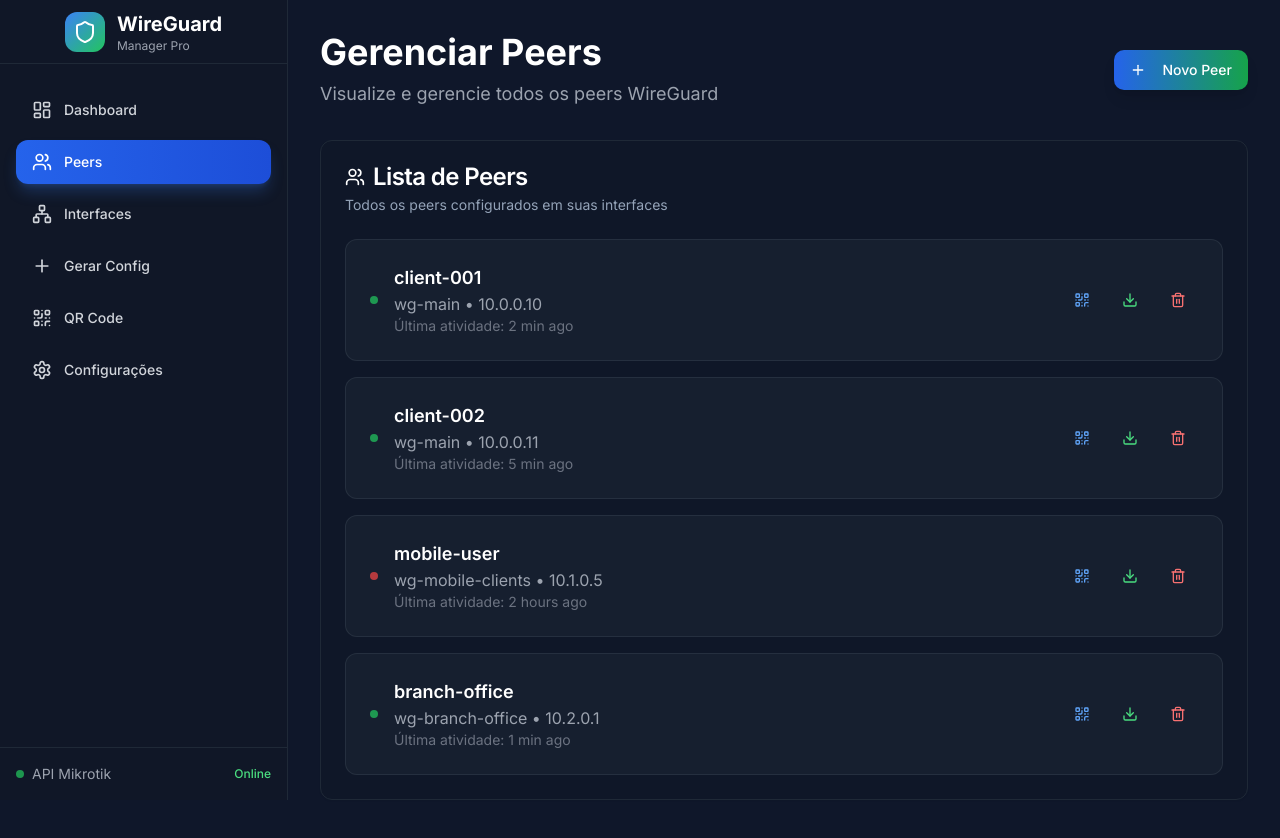
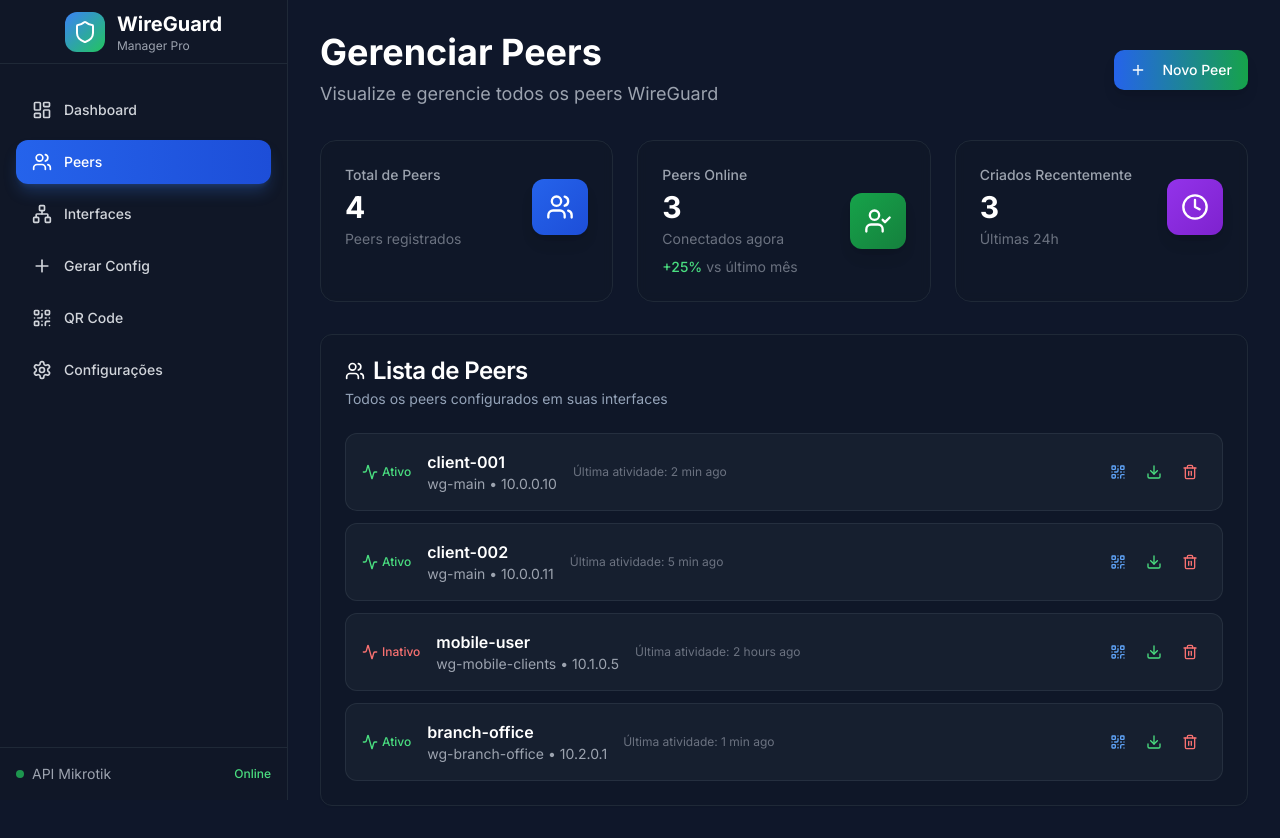
Before and after one commit to R4T0/wiredash-manager, a React (Vite) app: page /peers in a window 1280 px wide. Built offline with nearby package versions, Linux system fonts and the light colour scheme.

Commit message:
feat: Add peer dashboard and compact view
Added a dashboard to the Peers menu displaying total peers, online peers, and recently created peers. Implemented a compact peer view with active/deactivated status indicators.

```diff
--- a/src/pages/Peers.tsx
+++ b/src/pages/Peers.tsx
@@ -3,7 +3,8 @@ import React from 'react';
 import Layout from '../components/Layout';
 import { Card, CardContent, CardDescription, CardHeader, CardTitle } from '@/components/ui/card';
 import { Button } from '@/components/ui/button';
-import { Users, Plus, Download, QrCode, Trash2 } from 'lucide-react';
+import { Users, Plus, Download, QrCode, Trash2, Activity, UserCheck, Clock } from 'lucide-react';
+import StatsCard from '../components/StatsCard';
 
 const Peers = () => {
   const peers = [
@@ -11,6 +12,38 @@ const Peers = () => {
     { id: 2, name: 'client-002', interface: 'wg-main', ip: '10.0.0.11', status: 'online', lastSeen: '5 min ago' },
     { id: 3, name: 'mobile-user', interface: 'wg-mobile-clients', ip: '10.1.0.5', status: 'offline', lastSeen: '2 hours ago' },
     { id: 4, name: 'branch-office', interface: 'wg-branch-office', ip: '10.2.0.1', status: 'online', lastSeen: '1 min ago' },
+  ];
+
+  const totalPeers = peers.length;
+  const onlinePeers = peers.filter(peer => peer.status === 'online').length;
+  const recentPeers = peers.filter(peer => {
+    // Simulate recent peers (last 24h)
+    return ['2 min ago', '5 min ago', '1 min ago'].includes(peer.lastSeen);
+  }).length;
+
+  const stats = [
+    {
+      title: 'Total de Peers',
+      value: totalPeers,
+      subtitle: 'Peers registrados',
+      icon: Users,
+      gradient: 'from-blue-600 to-blue-700'
+    },
+    {
+      title: 'Peers Online',
+      value: onlinePeers,
+      subtitle: 'Conectados agora',
+      icon: UserCheck,
+      trend: { value: 25, isPositive: true },
+      gradient: 'from-green-600 to-green-700'
+    },
+    {
+      title: 'Criados Recentemente',
+      value: recentPeers,
+      subtitle: 'Últimas 24h',
+      icon: Clock,
+      gradient: 'from-purple-600 to-purple-700'
+    }
   ];
 
   return (
@@ -27,6 +60,21 @@ const Peers = () => {
           </Button>
         </div>
 
+        {/* Dashboard Stats */}
+        <div className="grid grid-cols-1 md:grid-cols-3 gap-6">
+          {stats.map((stat, index) => (
+            <StatsCard
+              key={index}
+              title={stat.title}
+              value={stat.value}
+              subtitle={stat.subtitle}
+              icon={stat.icon}
+              trend={stat.trend}
+              gradient={stat.gradient}
+            />
+          ))}
+        </div>
+
         <Card className="bg-gray-900/50 border-gray-800">
           <CardHeader>
             <CardTitle className="text-white flex items-center">
@@ -36,25 +84,43 @@ const Peers = () => {
             <CardDescription>Todos os peers configurados em suas interfaces</CardDescription>
           </CardHeader>
           <CardContent>
-            <div className="space-y-4">
+            <div className="space-y-3">
               {peers.map((peer) => (
-                <div key={peer.id} className="flex items-center justify-between p-6 bg-gray-800/50 rounded-xl border border-gray-700/50">
-                  <div className="flex items-center space-x-4">
-                    <div className={`status-indicator ${peer.status === 'online' ? 'status-online' : 'status-offline'}`}></div>
-                    <div>
-                      <h3 className="font-semibold text-white text-lg">{peer.name}</h3>
-                      <p className="text-gray-400">{peer.interface} • {peer.ip}</p>
-                      <p className="text-sm text-gray-500">Última atividade: {peer.lastSeen}</p>
+                <div key={peer.id} className="flex items-center justify-between p-4 bg-gray-800/50 rounded-lg border border-gray-700/50 hover:bg-gray-800/70 transition-colors">
+                  <div className="flex items-center space-x-4 flex-1">
+                    <div className="flex items-center space-x-2">
+                      {peer.status === 'online' ? (
+                        <div className="flex items-center text-green-400">
+                          <Activity className="w-4 h-4" />
+                          <span className="text-xs ml-1 font-medium">Ativo</span>
+                        </div>
+                      ) : (
+                        <div className="flex items-center text-red-400">
+                          <Activity className="w-4 h-4" />
+                          <span className="text-xs ml-1 font-medium">Inativo</span>
+                        </div>
+                      )}
+                    </div>
+                    <div className="flex-1">
+                      <div className="flex items-center space-x-4">
+                        <div>
+                          <h3 className="font-semibold text-white">{peer.name}</h3>
+                          <p className="text-sm text-gray-400">{peer.interface} • {peer.ip}</p>
+                        </div>
+                        <div className="text-right">
+                          <p className="text-xs text-gray-500">Última atividade: {peer.lastSeen}</p>
+                        </div>
+                      </div>
                     </div>
                   </div>
-                  <div className="flex items-center space-x-2">
-                    <Button variant="ghost" size="sm" className="text-blue-400 hover:text-blue-300 hover:bg-blue-600/20">
+                  <div className="flex items-center space-x-1">
+                    <Button variant="ghost" size="sm" className="text-blue-400 hover:text-blue-300 hover:bg-blue-600/20 h-8 w-8 p-0">
                       <QrCode className="w-4 h-4" />
                     </Button>
-                    <Button variant="ghost" size="sm" className="text-green-400 hover:text-green-300 hover:bg-green-600/20">
+                    <Button variant="ghost" size="sm" className="text-green-400 hover:text-green-300 hover:bg-green-600/20 h-8 w-8 p-0">
                       <Download className="w-4 h-4" />
                     </Button>
-                    <Button variant="ghost" size="sm" className="text-red-400 hover:text-red-300 hover:bg-red-600/20">
+                    <Button variant="ghost" size="sm" className="text-red-400 hover:text-red-300 hover:bg-red-600/20 h-8 w-8 p-0">
                       <Trash2 className="w-4 h-4" />
                     </Button>
                   </div>
```
